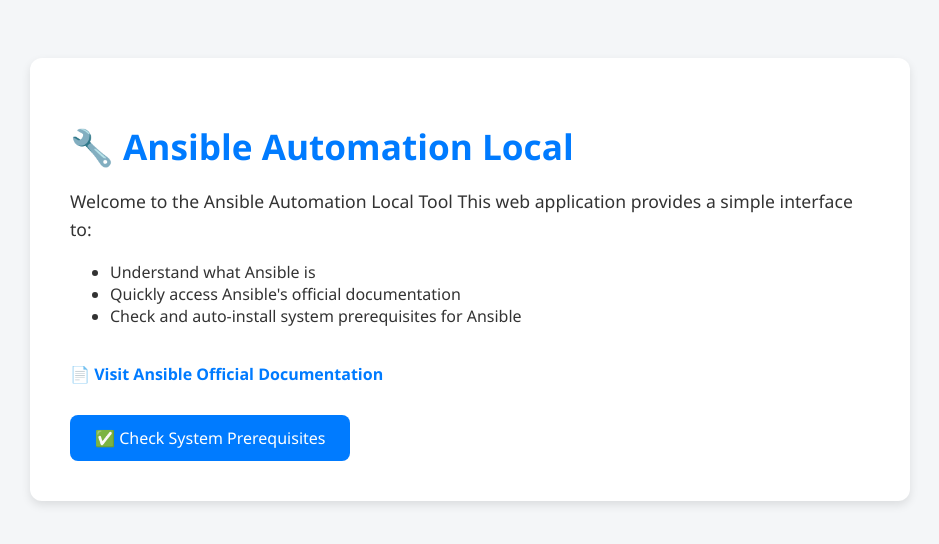
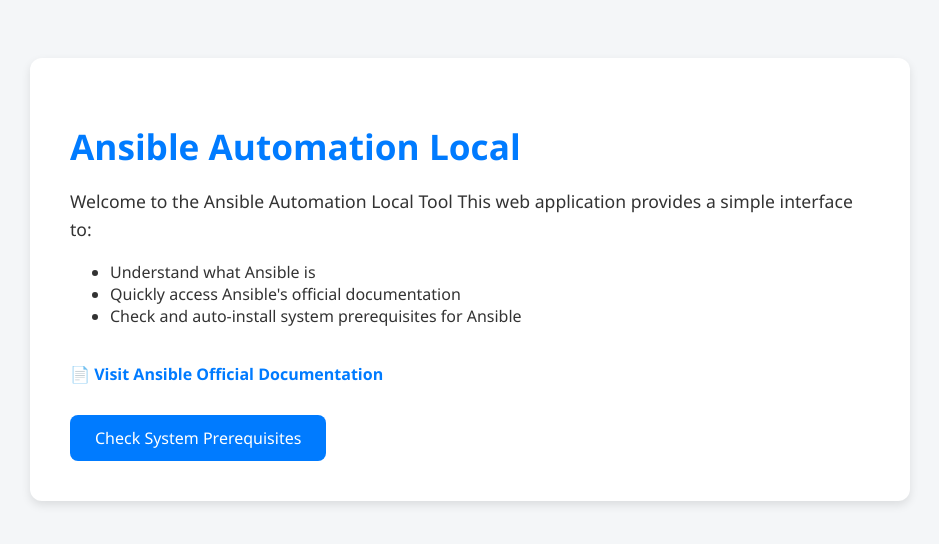
Before and after one commit to arunvel1988/ansible-ui, a Flask app: page / in a window 1280 px wide. Shown: the top 544 px of the page, without its empty margins (170-1109 px from the left). Run offline with Flask 3, Linux system fonts and the light colour scheme.

Commit message:
Update home.html

```diff
--- a/templates/home.html
+++ b/templates/home.html
@@ -62,7 +62,7 @@
 </head>
 <body>
     <div class="container">
-        <h1>🔧 Ansible Automation Local</h1>
+        <h1>Ansible Automation Local</h1>
         <p>Welcome to the Ansible Automation Local Tool This web application provides a simple interface to:</p>
         <ul>
             <li>Understand what Ansible is</li>
@@ -72,7 +72,7 @@
 
         <a class="link-docs" href="https://docs.ansible.com/" target="_blank">📄 Visit Ansible Official Documentation</a><br>
 
-        <a class="btn" href="/pre-req">✅ Check System Prerequisites</a>
+        <a class="btn" href="/pre-req">Check System Prerequisites</a>
 
     </div>
 </body>
```
